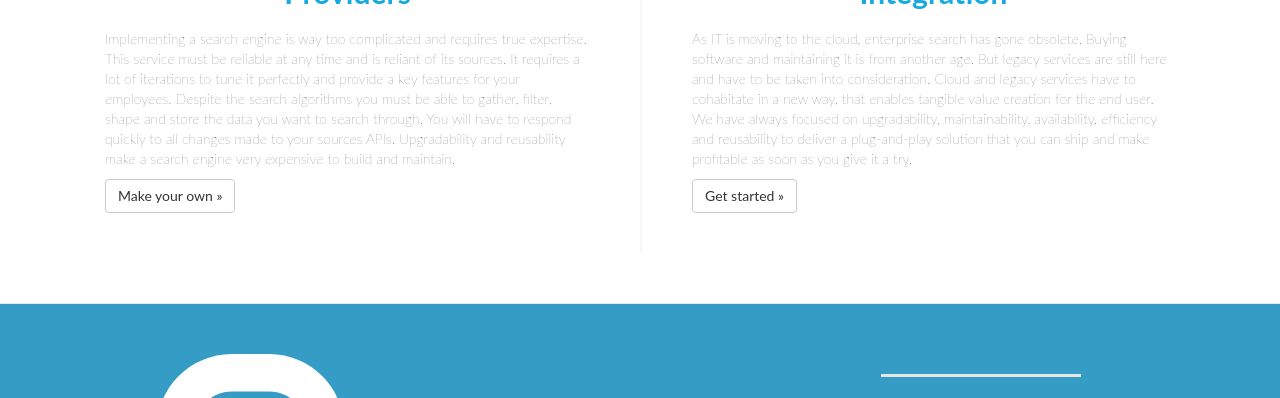
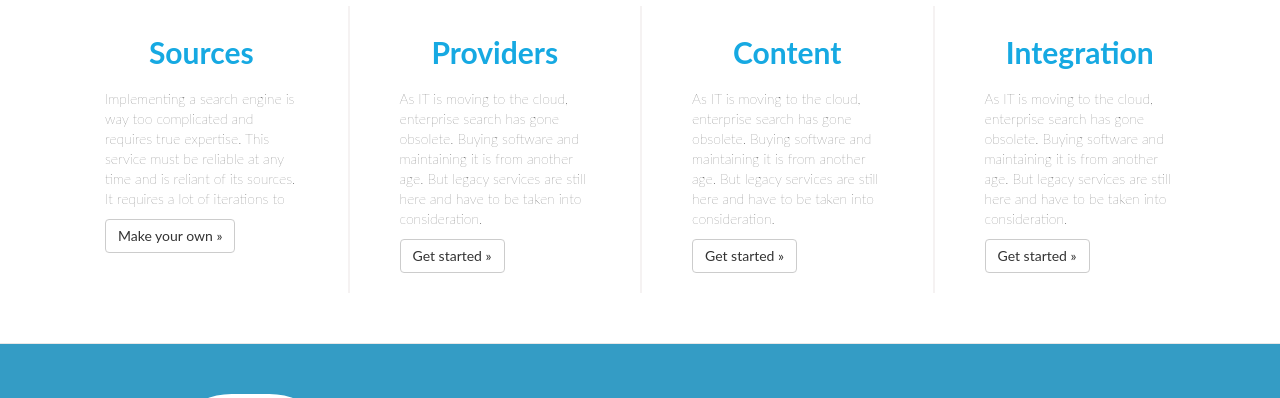
Before and after one commit to your-mom-noob/anyfetch.com, a Jekyll site: the page built from how-it-works.html, in a window 1280 px wide and 1400 px high, cut to the strip 1002-1400 px from the top of the window. Built offline with Jekyll 4.4.1, drawn with Linux system fonts in a browser that asks for light colours; nearby versions of some CDN libraries; Markdown is read by kramdown in place of the engine named in the settings.

Commit message:
how it works shape + img

```diff
--- a/how-it-works.html
+++ b/how-it-works.html
@@ -7,22 +7,31 @@ css: how-it-works.css
 <div class="container content">
 
 	<div class="row">
-					<img class="header-img" src="http://people.mozilla.org/~madhava/FDV/images/b4cf5053.design-process.svg" />
+					<img class="header-img" src="images/howitworks.jpg" />
 	</div>
 
 	<div class="row">
-					<div class="col-lg-6 content-column">
-						<h2>Providers</h2>
-						<p>Implementing a search engine is way too complicated and requires true expertise. This service must be reliable at any time and is reliant of its sources. It requires a lot of iterations to tune it perfectly and provide a key features for your employees.
-					Despite the search algorithms you must be able to gather, filter, shape and store the data you want to search through. You will have to respond quickly to all changes made to your sources APIs.
-						Upgradability and reusability make a search engine very expensive to build and maintain.</p>
+					<div class="col-lg-3 content-column">
+						<h2>Sources</h2>
+						<p>Implementing a search engine is way too complicated and requires true expertise. This service must be reliable at any time and is reliant of its sources. It requires a lot of iterations to</p>
 						<p><a class="btn btn-default" href="http://developers.anyfetch.com/guides/creating/provider.html" role="button">Make your own »</a></p>
 					</div><!-- /.col-lg-5 -->
 
-					<div class="col-lg-6 content-column column-right">
+					<div class="col-lg-3 content-column column-right">
+						<h2>Providers</h2>
+						<p>As IT is moving to the cloud, enterprise search has gone obsolete. Buying software and maintaining it is from another age. But legacy services are still here and have to be taken into consideration.</p>
+						<p><a class="btn btn-default" href="http://app.anyfetch.com" role="button">Get started »</a></p>
+					</div><!-- /.col-lg-5 -->
+
+					<div class="col-lg-3 content-column column-right">
+						<h2>Content</h2>
+						<p>As IT is moving to the cloud, enterprise search has gone obsolete. Buying software and maintaining it is from another age. But legacy services are still here and have to be taken into consideration.</p>
+						<p><a class="btn btn-default" href="http://app.anyfetch.com" role="button">Get started »</a></p>
+					</div><!-- /.col-lg-5 -->
+
+					<div class="col-lg-3 content-column column-right">
 						<h2>Integration</h2>
-						<p>As IT is moving to the cloud, enterprise search has gone obsolete. Buying software and maintaining it is from another age. But legacy services are still here and have to be taken into consideration. Cloud and legacy services have to cohabitate in a new way, that enables tangible value creation for the end user.
-						We have always focused on upgradability, maintainability, availability, efficiency and reusability to deliver a plug-and-play solution that you can ship and make profitable as soon as you give it a try.</p>
+						<p>As IT is moving to the cloud, enterprise search has gone obsolete. Buying software and maintaining it is from another age. But legacy services are still here and have to be taken into consideration.</p>
 						<p><a class="btn btn-default" href="http://app.anyfetch.com" role="button">Get started »</a></p>
 					</div><!-- /.col-lg-5 -->
 
--- a/styles/how-it-works.css
+++ b/styles/how-it-works.css
@@ -1,4 +1,6 @@
-
+.content {
+	margin-top: 100px;
+}
 
 .vr {
 	width: 2px;
@@ -7,13 +9,13 @@
 }
 
 .content-column {
-	padding: 30px 50px 30px 50px;
+	padding: 10px 50px 10px 50px;
 	text-align: left;
-	margin: 50px 0px;
+	margin: 30px 0px 50px 0px;
 }
 
 .column-right {
-	border-left: 2px #F8F8F8 solid;
+	border-left: 2px #F5F2F2 solid;
 }
 
 .header-img {
--- a/styles/use-cases.css
+++ b/styles/use-cases.css
@@ -13,13 +13,14 @@
 }
 
 .thumbnail {
-	margin-top : 50px;
+	margin-top : -50px;
 }
 
 .jumbotron {
 	background-image: url(../images/header.jpg);
 	background-repeat: no-repeat;
 	background-size: cover;
+	margin-bottom: 70px;
 }
 
 .jumbotron h1, .jumbotron .h1 {
```
Also changed, not shown: other parts of how-it-works.html (+1 -1 lines), images/cluestr_icon.svg (deleted), images/cluestr_icon_grey.svg (deleted), images/screen_linkedin.jpg (deleted).
